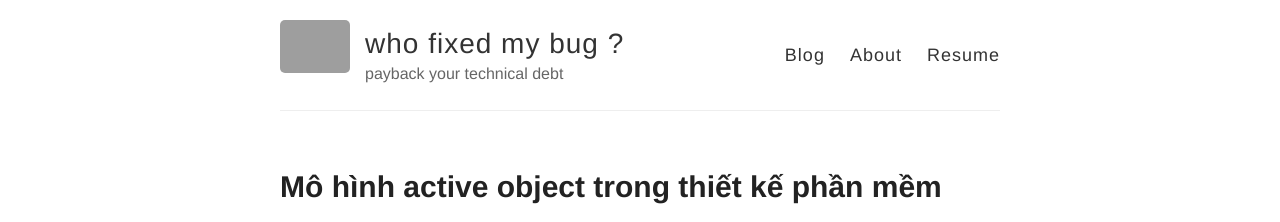
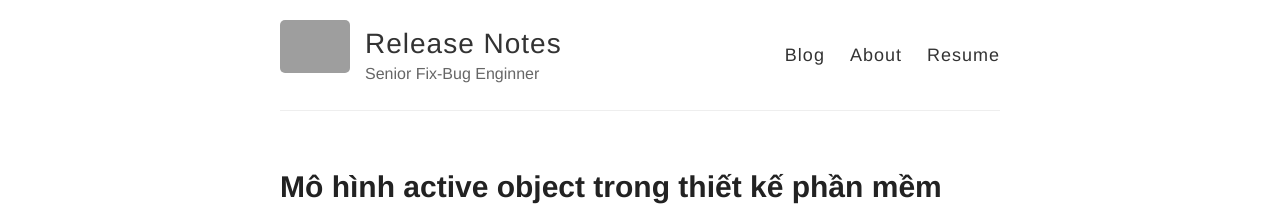
Before and after one commit to hoaln/hoaln.github.io, a Jekyll site: the page built from index.html, in a window 1280 px wide. Shown: the top 222 px of the page. Built offline with Jekyll 4.4.1, drawn with Linux system fonts in a browser that asks for light colours; grey boxes are pictures that could not be loaded.

Commit message:
update bio

```diff
--- a/_config.yml
+++ b/_config.yml
@@ -3,10 +3,10 @@
 #
 
 # Name of your site (displayed in the header)
-name: who fixed my bug ?
+name: Release Notes
 
 # Short bio or description (displayed in the header)
-description: payback your technical debt
+description: Senior Fix-Bug Enginner
 
 # URL of your avatar or profile pic (you could use your GitHub profile pic)
 avatar: https://assets.gitlab-static.net/uploads/-/system/user/avatar/3326713/avatar.png
```
